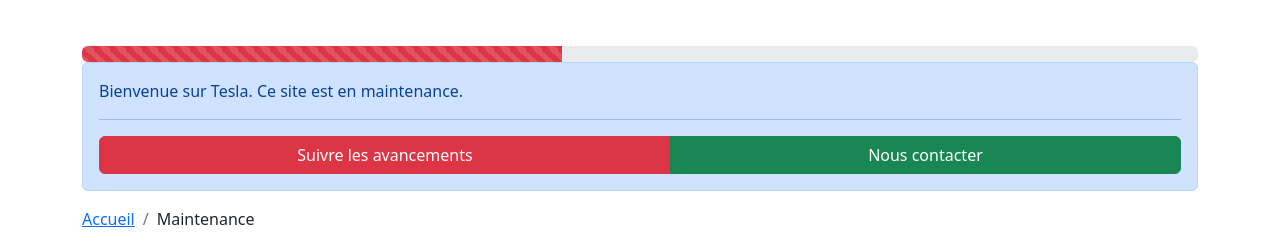
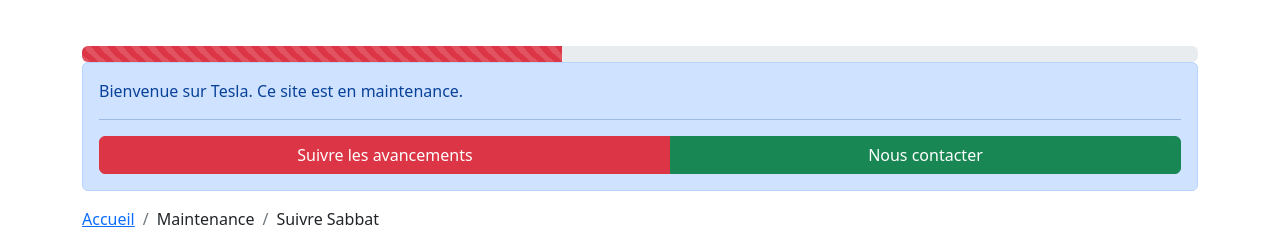
Before and after one commit to Sabbat10/Tesla, a plain HTML site: page index.html in a window 1280 px wide. Shown: the part 475-721 px from the top of the page. Drawn offline with nearby package versions, Linux system fonts and the light colour scheme.

```diff
--- a/index.html
+++ b/index.html
@@ -59,6 +59,9 @@
         </li>
         <li class="breadcrumb-item">
           Maintenance
+        </li>
+        <li class="breadcrumb-item actve">
+          Suivre Sabbat
         </li>
       </ul>
     </nav>
```
